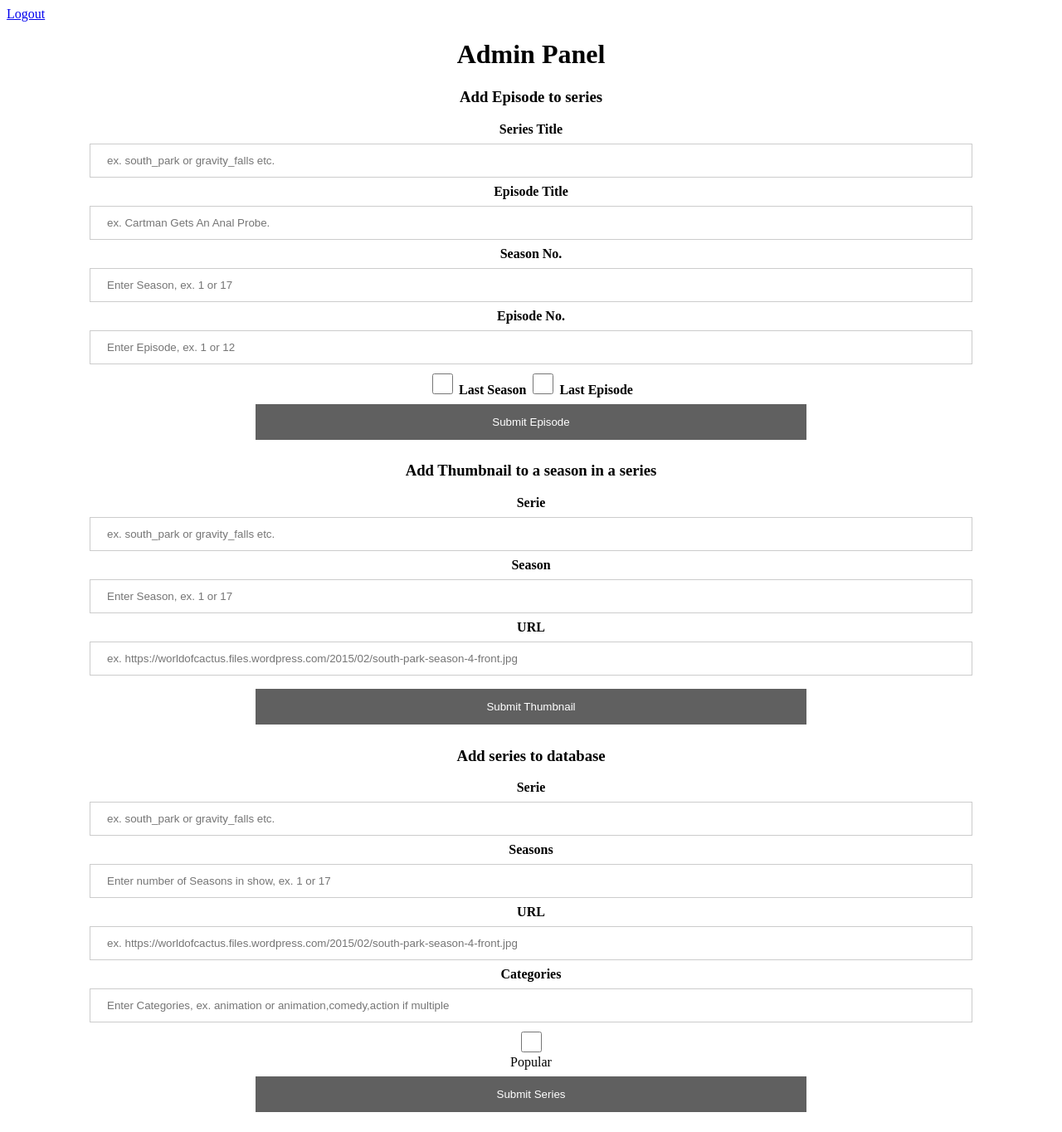
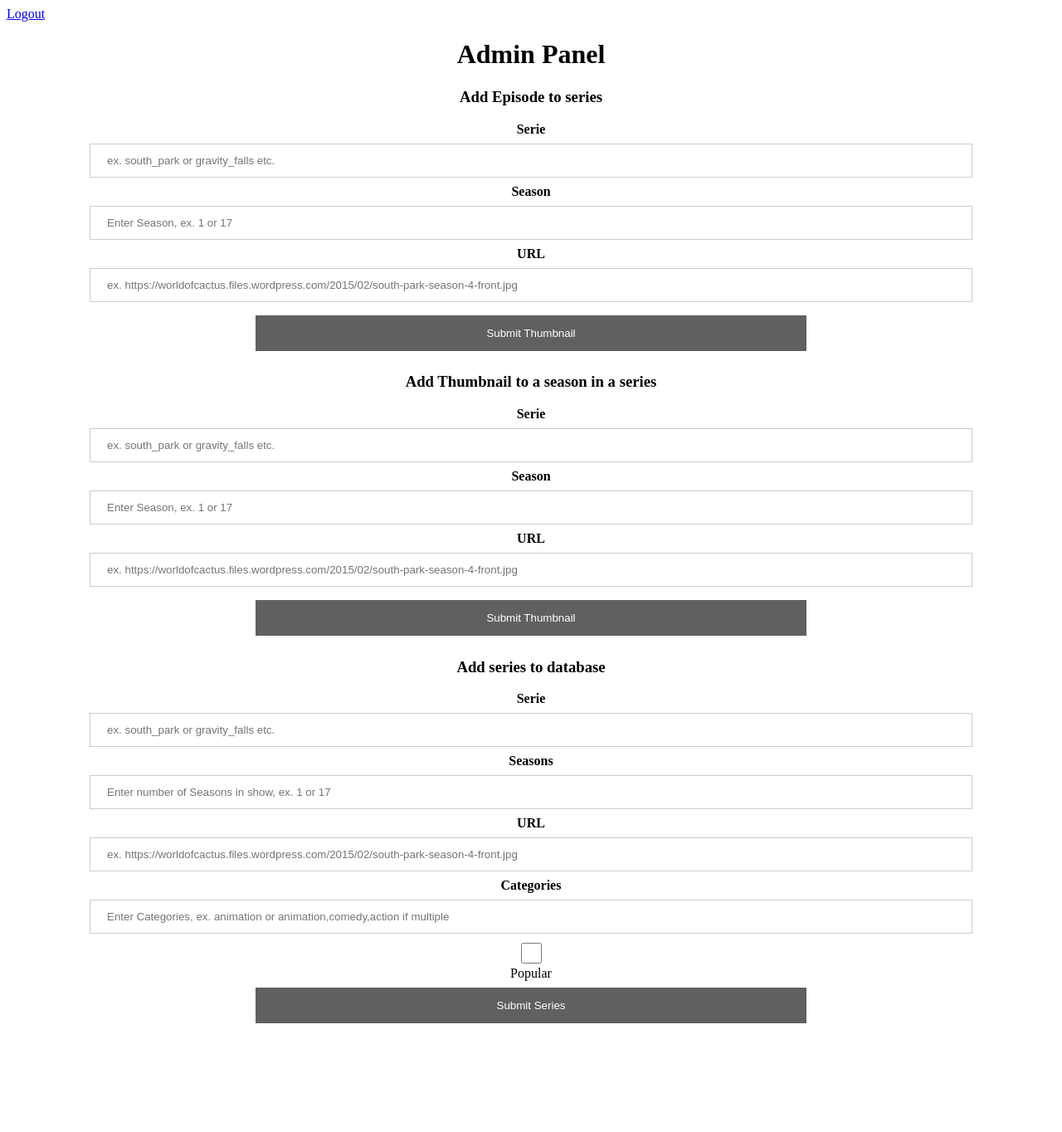
Before and after one commit to AnthonMS/PHPVideoPlayer, a PHP site: page /admin.php in a window 1280 px wide. Shown: the whole page at 83% size. After the commit the page ends 1233 px from the top, so only its background shows below. Run offline with PHP 8.4, Linux system fonts and the light colour scheme; a user stored in the database is signed in; data that the repository does not hold is empty.

```diff
--- a/Includes/adminPanel.php
+++ b/Includes/adminPanel.php
@@ -14,7 +14,6 @@ include("Includes/DBconnect.php");
 ?>
 
 <?php
-$testVar = ""; $testVar2; $testVar3;
 
 if ($_SERVER["REQUEST_METHOD"] == "POST")
 {
@@ -35,15 +34,6 @@ if ($_SERVER["REQUEST_METHOD"] == "POST")
                 //echo "Trying to submit new series to database";
                 submitNewSeries($connect, $_POST["serieInput"], $_POST["seasonInput"], $_POST["urlInput"], $_POST["catInput"]);
                 break;
-            case "episode": // Submit new episode to series
-                submitEpisode($connect,
-                    $_POST["serieInput"], $_POST["episodeInput"], $_POST["seasonInput"],
-                    $_POST["EpisodeNoInput"], $_POST["lastSeasonInput"], $_POST["lastEpiInput"]);
-                $testVar = $_POST["serieInput"];
-                $testVar2 = $_POST["seasonInput"];
-                $testVar3 = $_POST["EpisodeNoInput"]+1;
-                //echo $testVar;
-                break;
         }
     }
 }
@@ -63,23 +53,14 @@ if ($_SERVER["REQUEST_METHOD"] == "POST")
         <h3>Add Episode to series</h3>
         <form method="post" action="?page=admin&submit=episode">
             <div class="panel_container">
-                <label><b>Series Title</b></label>
-                <input type="text" placeholder="ex. south_park or gravity_falls etc." name="serieInput" class="adminInput" value="<?php echo $testVar ?>" required>
-                <label><b>Episode Title</b></label>
-                <input type="text" placeholder="ex. Cartman Gets An Anal Probe." name="episodeInput" class="adminInput" required>
-                <label><b>Season No.</b></label>
-                <input type="number" placeholder="Enter Season, ex. 1 or 17" name="seasonInput" class="adminInput" value="<?php echo $testVar2 ?>" required>
-                <label><b>Episode No.</b></label>
-                <input type="number" placeholder="Enter Episode, ex. 1 or 12" name="EpisodeNoInput" class="adminInput" value="<?php echo $testVar3 ?>" required>
-                <label class="checkbox_label">
-                    <input type="checkbox" name="lastSeasonInput" class="checkbox_style"><b> Last Season</b>
-                </label>
-                <label class="checkbox_label">
-                    <input type="checkbox" name="lastEpiInput" class="checkbox_style"><b> Last Episode</b>
-                </label>
-
+                <label><b>Serie</b></label>
+                <input type="text" placeholder="ex. south_park or gravity_falls etc." name="serieInput" class="adminInput" required>
+                <label><b>Season</b></label>
+                <input type="number" placeholder="Enter Season, ex. 1 or 17" name="seasonInput" class="adminInput" required>
+                <label><b>URL</b></label>
+                <input type="text" placeholder="ex. https://worldofcactus.files.wordpress.com/2015/02/south-park-season-4-front.jpg" name="urlInput" class="adminInput" required>
                 <div class="center_submit">
-                    <button type="submit" class="submitBtn">Submit Episode</button> <br />
+                    <button type="submit" class="submitBtn">Submit Thumbnail</button> <br />
                 </div>
             </div>
         </form>
@@ -145,7 +126,7 @@ function submitThumbnail($conn, $title, $season, $thumbURL)
     if (checkForExistingThumb($conn, $series, $season) == TRUE)
     {
         //echo "<h1 class='centerStyle'>Thumbnail already exist for this season!</h1>";
-        $sql = "UPDATE thumbnails SET thumb_url = '$url' WHERE season_no=$season AND serie_title='$title'";
+        $sql = "UPDATE thumbnails SET thumb_url = '$url' WHERE season_no=$season";
         submitDBQuery($conn, $sql, true);
     } else {
         $sql = "INSERT INTO thumbnails (serie_title, season_no, thumb_url) VALUES ('$series','$season','$url')";
@@ -243,25 +224,6 @@ function checkExistingSeries($conn, $title)
     return $seriesExist;
 }
 
-function submitEpisode($conn, $seriesTitle, $episodeTitle, $seasonNo, $episodeNo, $lastSeason, $lastEpi)
-{
-    $seriesTitle = checkInput($seriesTitle);
-    $episodeTitle = checkInput($episodeTitle);
-    $seasonNo = checkInput($seasonNo);
-    $episodeNo = checkInput($episodeNo);
-    $seriesTitle = mysqli_real_escape_string($conn, $seriesTitle);
-    $episodeTitle = mysqli_real_escape_string($conn, $episodeTitle);
-    $seasonNo = mysqli_real_escape_string($conn, $seasonNo);
-    $episodeNo = mysqli_real_escape_string($conn, $episodeNo);
-    if ($lastEpi == TRUE) { $lastEpi = "1"; } else { $lastEpi = "0"; }
-    if ($lastSeason == TRUE) { $lastSeason = "1"; } else { $lastSeason = "0"; }
-
-    //echo $seriesTitle . " " . $episodeTitle . " " . $seasonNo . " " . $episodeNo;
-    $sql = "INSERT INTO episodes_new (episode_no, episode_title, last_episode, last_season, season_no, serie_title)
-                             VALUES ('$episodeNo','$episodeTitle','$lastEpi','$lastSeason','$seasonNo','$seriesTitle')";
-    submitDBQuery($conn, $sql, false);
-}
-
 function submitDBQuery($conn, $sql, $update)
 {
     if ($conn->query($sql) === TRUE)
--- a/index.php
+++ b/index.php
@@ -62,14 +62,11 @@ if (!isset($_GET["page"]))
             case "admin":
                 include("admin.php");
                 break;
-            case "show_seasons":
+            case "watch_series":
                 include("series/show_seasons.php");
                 break;
             case "show_episodes":
                 include("series/show_episodes.php");
-                break;
-            case "watch_episode":
-                include ("series/watch_episode.php");
                 break;
 
             case "test":
--- a/series/all_series.php
+++ b/series/all_series.php
@@ -49,7 +49,7 @@
 <script>
     $(document).on("click", ".imageThumb", function (event) {
         //alert(event.target.alt);
-        updateQueryStringParam("page", "show_seasons");
+        updateQueryStringParam("page", "watch_series");
         updateQueryStringParam("watch", event.target.alt);
         window.location.reload(false);
     });
--- a/series/popular_series.php
+++ b/series/popular_series.php
@@ -57,7 +57,7 @@
 <script>
     $(document).on("click", ".imageThumb", function (event) {
         //alert(event.target.alt);
-        updateQueryStringParam("page", "show_seasons");
+        updateQueryStringParam("page", "watch_series");
         updateQueryStringParam("watch", event.target.alt);
         window.location.reload(false);
     });
```
Also changed, not shown: series/show_episodes.php (+2 -29 lines), series/watch_episode.php (deleted, +0 -33 lines).
